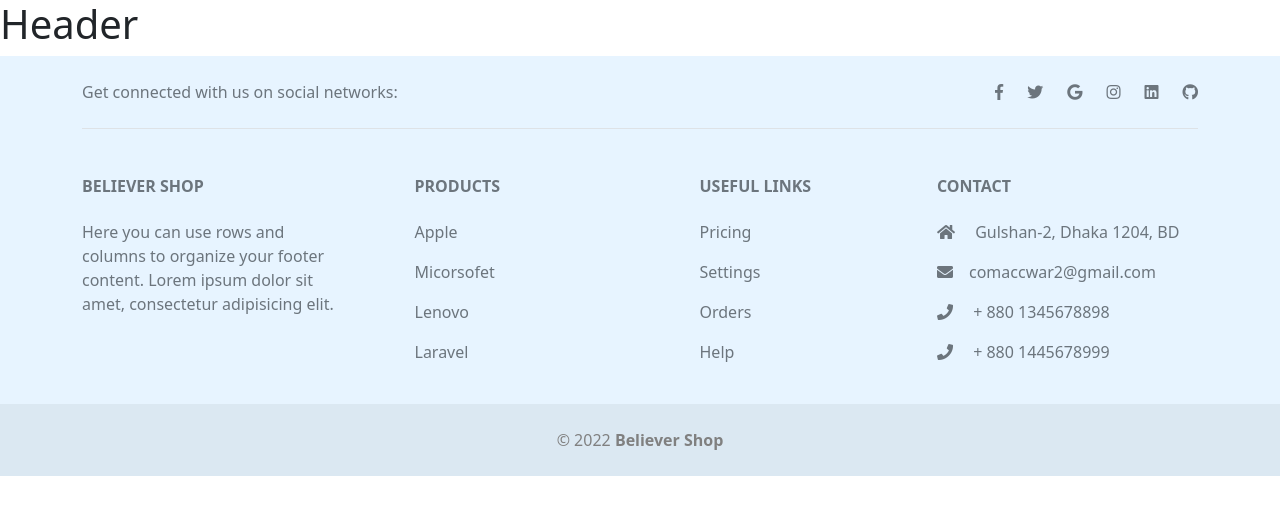
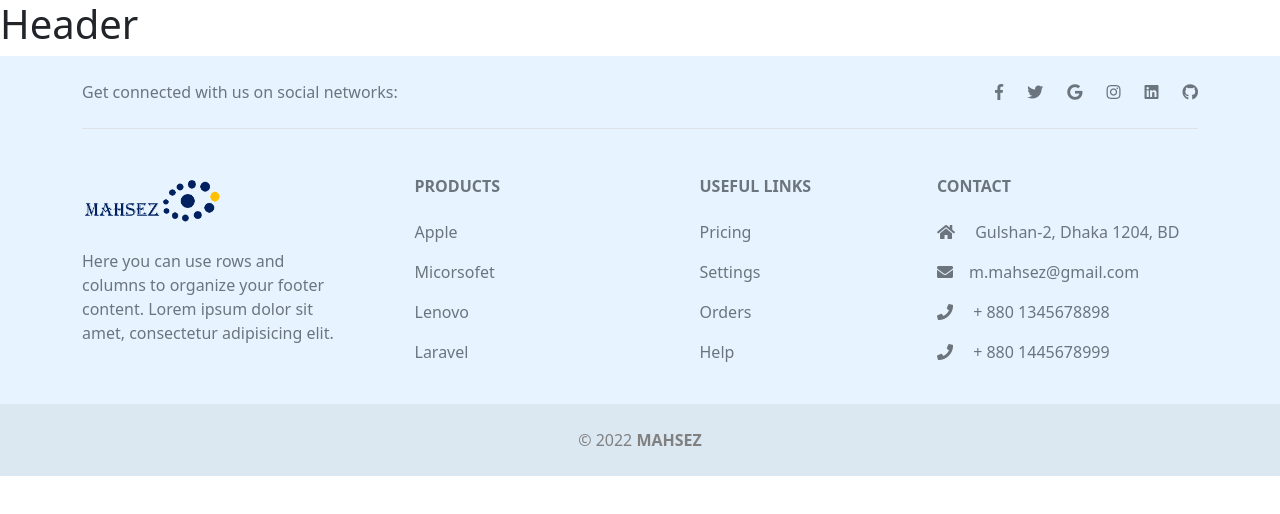
Before and after one commit to abdullahalmasudpersonal/believershops_client, a React (Create React App) app: page / in a window 1280 px wide. Shown: the top 514 px of the page. Built offline with nearby package versions, Linux system fonts and the light colour scheme.

Commit message:
update footer

```diff
--- a/src/Pages/Shared/Footer/Footer.js
+++ b/src/Pages/Shared/Footer/Footer.js
@@ -1,5 +1,6 @@
 import React from 'react';
 import './Footer.css';
+import img from '../../../img/mahsez.png';
 
 const Footer = () => {
     return (
@@ -36,7 +37,7 @@ const Footer = () => {
 
                         <div class="col-md-3 col-lg-4 col-xl-3 ms-0 mb-4">
                             <h6 class="text-uppercase fw-bold mb-4">
-                                Believer Shop
+                                <img width='140px' src={img} alt='' />
                             </h6>
                             <p>
                                 Here you can use rows and columns to organize your footer content. Lorem ipsum
@@ -93,7 +94,7 @@ const Footer = () => {
                             <p><i class="fas fa-home me-3"></i> Gulshan-2, Dhaka 1204, BD</p>
                             <p>
                                 <i class="fas fa-envelope me-3"></i>
-                                comaccwar2@gmail.com
+                                m.mahsez@gmail.com
                             </p>
                             <p><i class="fas fa-phone me-3"></i> + 880 1345678898</p>
                             <p><i class="fas fa-phone me-3"></i> + 880 1445678999</p>
@@ -106,7 +107,7 @@ const Footer = () => {
         </footer>
         <div class="text-center p-4" style={{ backgroundColor: 'rgba(0, 0, 0, 0.05)', color:'gray' }}>
             © 2022
-            <a class="text-reset fw-bold"> Believer Shop</a>
+            <a class="text-reset fw-bold"> MAHSEZ</a>
         </div>
 
     </div>
```
Also changed, not shown: src/img/mahsez.png (added).
